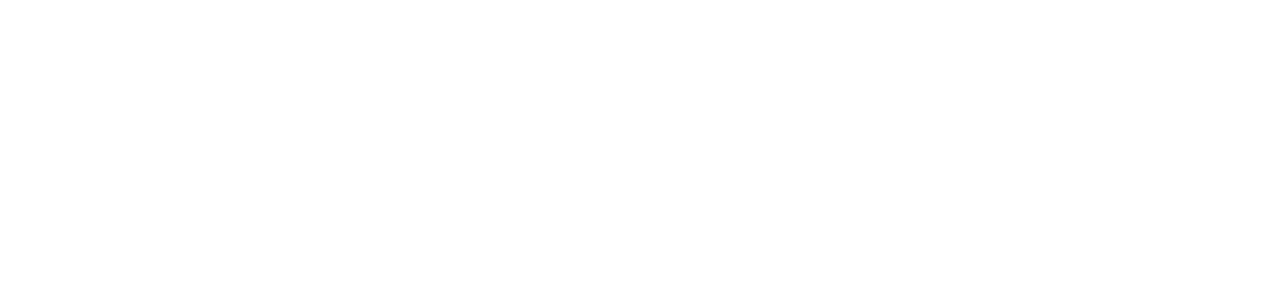
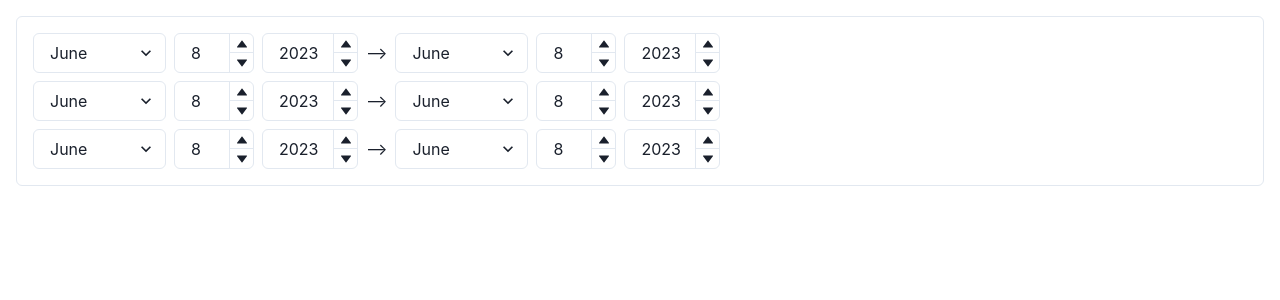
Before and after one commit to wschlesingernsnva/final-project, a React (Create React App) app: page / in a window 1280 px wide. Shown: the top 300 px of the page. Built offline with nearby package versions, Linux system fonts and the light colour scheme.

Commit message:
added some timespan fields; subject to change

```diff
--- a/src/App.tsx
+++ b/src/App.tsx
@@ -1,9 +1,26 @@
 import React from "react";
 
-import { ChakraProvider } from "@chakra-ui/react";
+import { ChakraProvider, VStack } from "@chakra-ui/react";
+
+import Timespan from "./components/Timespan";
 
 function App() {
-	return <ChakraProvider></ChakraProvider>;
+	return (
+		<ChakraProvider>
+			<VStack
+				borderWidth={1}
+				borderRadius="var(--chakra-radii-md)"
+				margin={4}
+				padding={4}
+				alignItems="flex-start"
+				justifyContent="flex-start"
+			>
+				<Timespan />
+				<Timespan />
+				<Timespan />
+			</VStack>
+		</ChakraProvider>
+	);
 }
 
 export default App;
--- /dev/null
+++ b/src/components/DateSelector.tsx
@@ -0,0 +1,73 @@
+import React from "react";
+import {
+	NumberInput,
+	NumberInputField,
+	NumberInputStepper,
+	NumberIncrementStepper,
+	NumberDecrementStepper,
+	HStack,
+	Select,
+} from "@chakra-ui/react";
+
+const months: string[] = [
+	"January",
+	"February",
+	"March",
+	"April",
+	"May",
+	"June",
+	"July",
+	"August",
+	"September",
+	"October",
+	"November",
+	"December",
+];
+
+const monthOptions: React.JSX.Element[] = [];
+for (let month of months) {
+	monthOptions.push(<option value={month}>{month}</option>);
+}
+
+const DateNumField = () => (
+	<>
+		<NumberInputField />
+		<NumberInputStepper>
+			<NumberIncrementStepper />
+			<NumberDecrementStepper />
+		</NumberInputStepper>
+	</>
+);
+
+const DateSelector = () => {
+	let date: Date = new Date();
+
+	return (
+		<HStack>
+			<Select maxW={36} defaultValue={months.at(date.getMonth())}>
+				{monthOptions}
+			</Select>
+			<NumberInput
+				defaultValue={date.getDate()}
+				min={1}
+				max={31}
+				step={1}
+				precision={0}
+				maxW={20}
+			>
+				<DateNumField />
+			</NumberInput>
+			<NumberInput
+				defaultValue={date.getFullYear()}
+				min={1}
+				step={1}
+				precision={0}
+				maxW={24}
+			>
+				<DateNumField />
+			</NumberInput>
+		</HStack>
+	);
+};
+
+export default DateSelector;
--- /dev/null
+++ b/src/components/Timespan.tsx
@@ -0,0 +1,17 @@
+import React from "react";
+
+import { HStack } from "@chakra-ui/react";
+
+import DateSelector from "./DateSelector";
+
+const Timespan = () => {
+	return (
+		<HStack>
+			<DateSelector />
+			<span>&#10230;</span>
+			<DateSelector />
+		</HStack>
+	);
+};
+
+export default Timespan;
```
